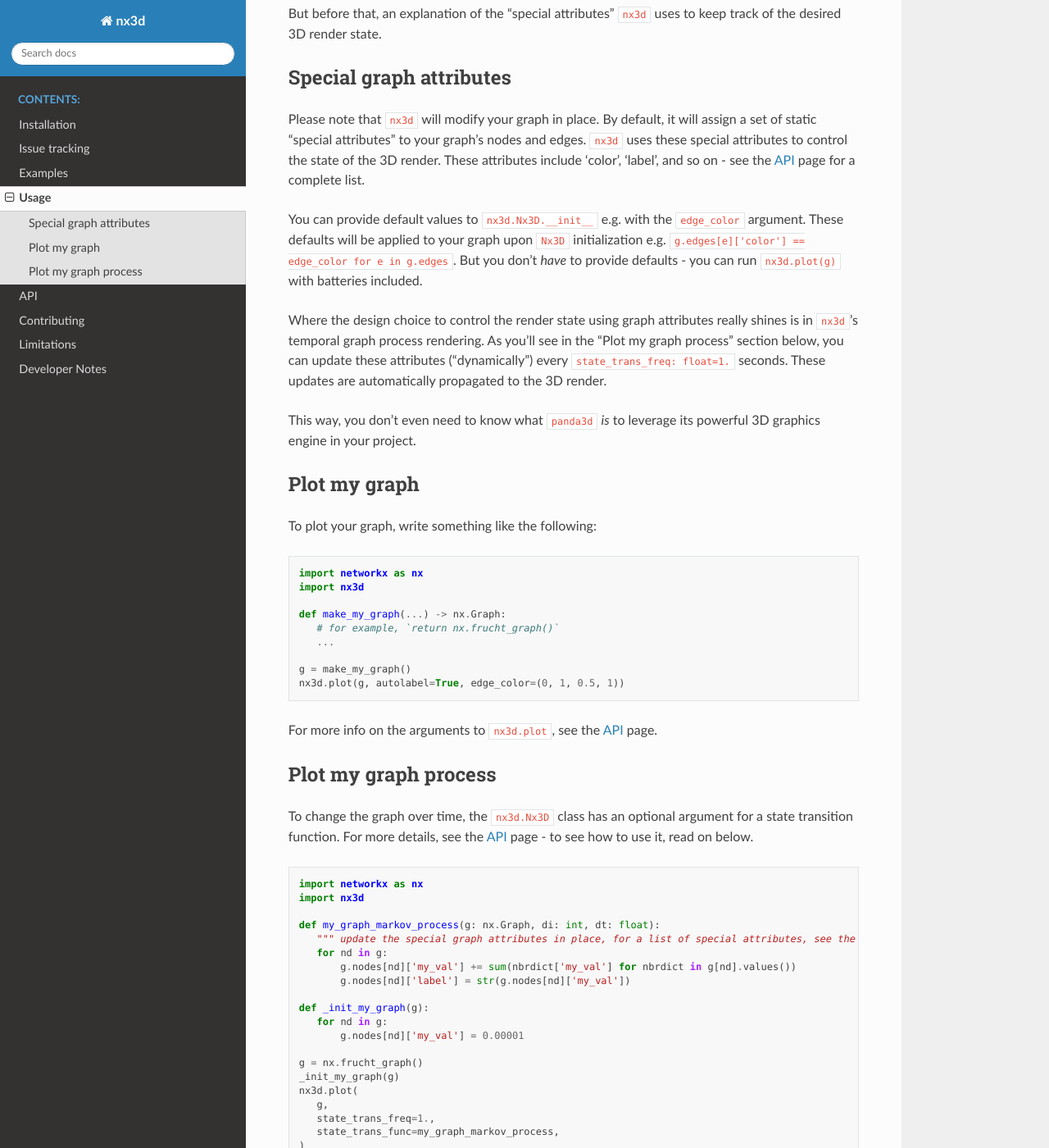
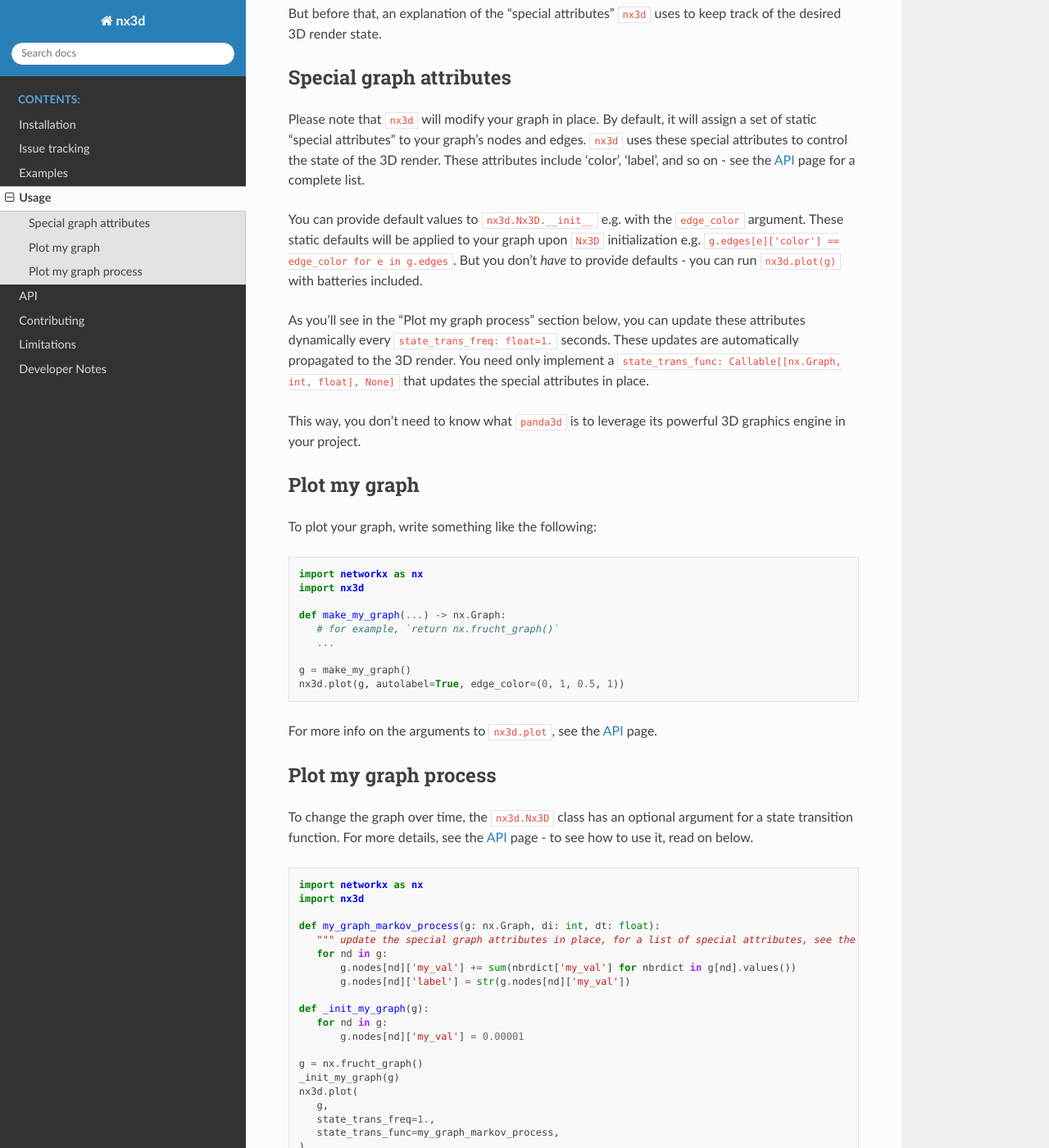
Before and after one commit to ekalosak/nx3d, a Sphinx documentation site: the page built from docs/usage.rst, in a window 1280 px wide and 1400 px high, scrolled down 252 px. Shown: the whole window at 82% size. Built offline with Sphinx 7.4.7 and the Read the Docs theme 2.0.0, drawn with Linux system fonts in a browser that asks for light colours; some of the changed text lies outside the part shown.

Commit message:
working multigraph

```diff
--- a/docs/conf.py
+++ b/docs/conf.py
@@ -16,12 +16,17 @@ sys.path.append(str(Path(__file__).parent / "../src"))
 project = "nx3d"
 copyright = "2022, Eric Kalosa-Kenyon"
 author = "Eric Kalosa-Kenyon"
-release = "22.9.11"
+release = "22.10.0"
 
 # -- General configuration ---------------------------------------------------
 # https://www.sphinx-doc.org/en/master/usage/configuration.html#general-configuration
 
-extensions = ["sphinx.ext.autodoc", "sphinx.ext.viewcode", "sphinx.ext.napoleon"]
+extensions = [
+    "sphinx.ext.autodoc",
+    "sphinx.ext.viewcode",
+    "sphinx.ext.napoleon",
+    "sphinx_autodoc_typehints",
+]
 
 templates_path = ["_templates"]
 exclude_patterns = ["_build", "Thumbs.db", ".DS_Store"]
--- a/docs/contribute.rst
+++ b/docs/contribute.rst
@@ -40,7 +40,8 @@ If you need to update project dependencies, note that that you `will` need to us
 
 4. Solve the issue you picked
 --------------------------------------
-Ok now write code. Use ``pytest`` to make sure nothing broke
+Ok now write code. Use ``pytest`` to make sure core functionality hasn't broken. Run ``python -m nx3d diffusion`` to
+confirm integration works.
 
 5. Set up pre-commit
 --------------------------------------
--- a/docs/examples.rst
+++ b/docs/examples.rst
@@ -4,7 +4,5 @@ Examples
 These examples show ways to render temporal graph processes in 3D. View the source code for each example to learn more.
 The simplest place to start is ``diffusion``.
 
-For more information, see the Usage page and the Index page in these documents.
-
 .. autofunction:: nx3d.examples.diffusion
 .. autofunction:: nx3d.examples.game_of_life
--- a/docs/usage.rst
+++ b/docs/usage.rst
@@ -9,20 +9,20 @@ But before that, an explanation of the "special attributes" ``nx3d`` uses to kee
 
 Special graph attributes
 --------------------------------------------
+
 Please note that ``nx3d`` will modify your graph in place. By default, it will assign a set of static "special
 attributes" to your graph's nodes and edges. ``nx3d`` uses these special attributes to control the state of the 3D
 render. These attributes include 'color', 'label', and so on - see the :doc:`api` page for a complete list.
 
-You can provide default values to ``nx3d.Nx3D.__init__`` e.g. with the ``edge_color`` argument. These defaults will be
-applied to your graph upon ``Nx3D`` initialization e.g. ``g.edges[e]['color'] == edge_color for e in g.edges``. But you
-don't `have` to provide defaults - you can run ``nx3d.plot(g)`` with batteries included.
+You can provide default values to ``nx3d.Nx3D.__init__`` e.g. with the ``edge_color`` argument. These static defaults
+will be applied to your graph upon ``Nx3D`` initialization e.g. ``g.edges[e]['color'] == edge_color for e in g.edges``.
+But you don't `have` to provide defaults - you can run ``nx3d.plot(g)`` with batteries included.
 
-Where the design choice to control the render state using graph attributes really shines is in ``nx3d``'s temporal graph
-process rendering. As you'll see in the "Plot my graph process" section below, you can update these attributes
-("dynamically") every ``state_trans_freq: float=1.`` seconds. These updates are automatically propagated to the 3D
-render.
+As you'll see in the "Plot my graph process" section below, you can update these attributes dynamically every
+``state_trans_freq: float=1.`` seconds. These updates are automatically propagated to the 3D render. You need only
+implement a ``state_trans_func: Callable[[nx.Graph, int, float], None]`` that updates the special attributes in place.
 
-This way, you don't even need to know what ``panda3d`` `is` to leverage its powerful 3D graphics engine in your project.
+This way, you don't need to know what ``panda3d`` is to leverage its powerful 3D graphics engine in your project.
 
 Plot my graph
 -------------------------
```
Also changed, not shown: other parts of docs/usage.rst (+1 -1 lines), README.md (+1 -1 lines), docs/limitations.rst (+4 -4 lines), docs/notes.rst (+16 -3 lines), pyproject.toml (+10 -2 lines), 10 other files.
